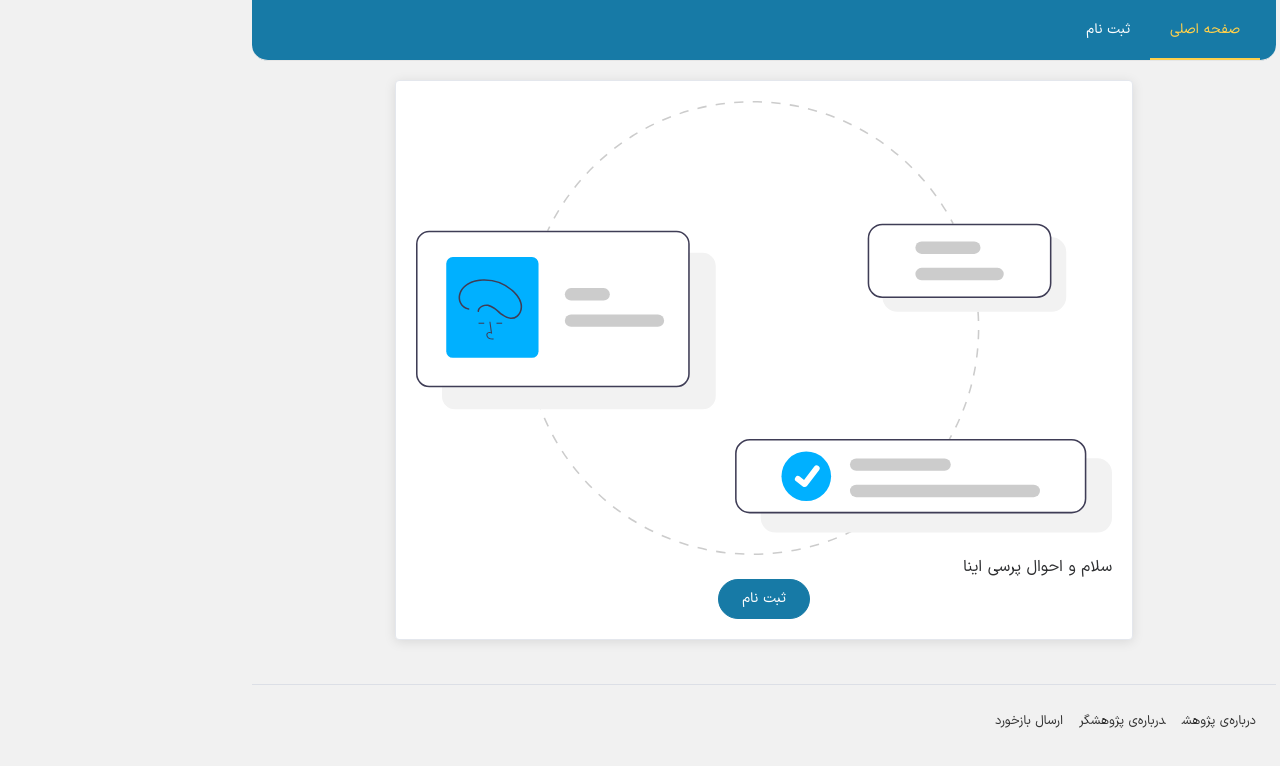
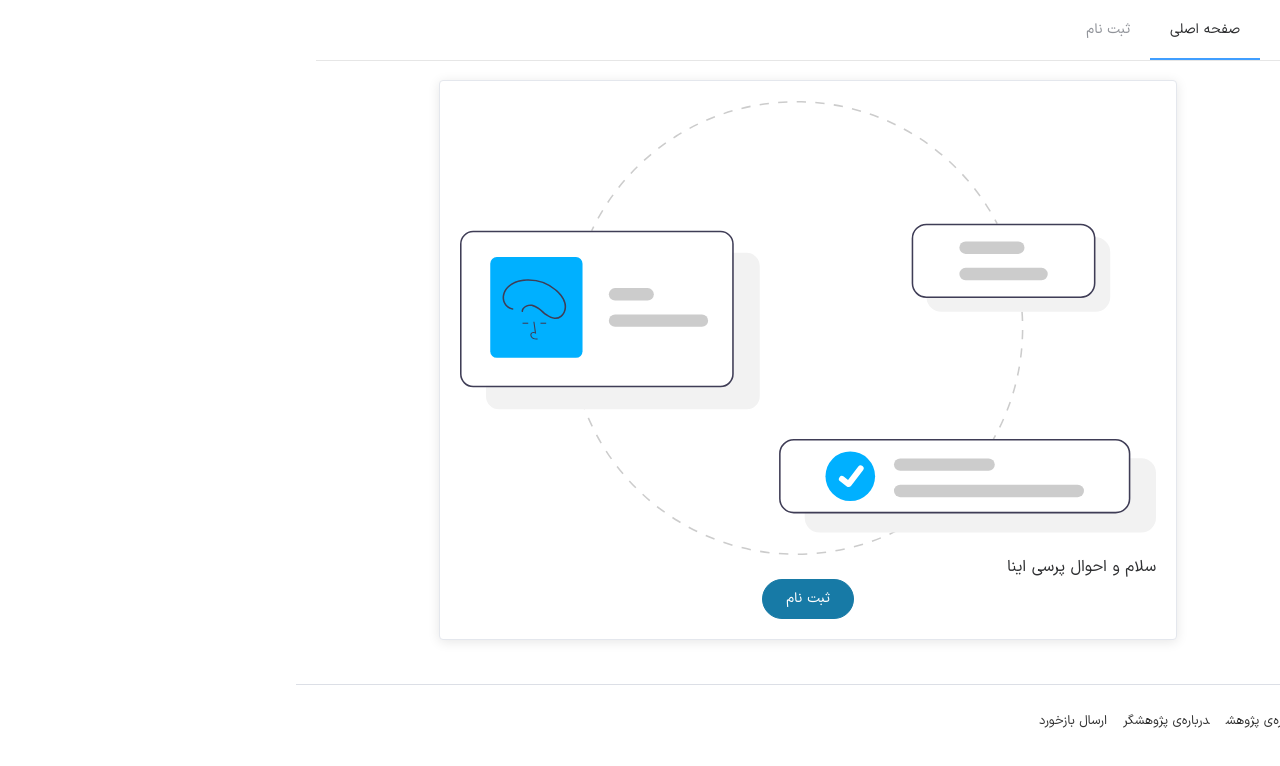
Before and after one commit to ashkantaravati/thesis-survey-app-front, a Vue app: page / in a window 1280 px wide. Shown: the top 766 px of the page. Built offline with nearby package versions, Linux system fonts and the light colour scheme.

Commit message:
update header style

```diff
--- a/src/App.vue
+++ b/src/App.vue
@@ -4,24 +4,21 @@
     <el-container class="body-container">
       <el-header class="header">
         <el-menu
-          :default-active="activeIndex2"
-          id="nav"
+          :default-active="activeIndex"
+          class="el-menu-demo"
+            id="nav"
           mode="horizontal"
           @select="handleSelect"
-          text-color="#fff"
-          active-text-color="#ffd04b"
         >
-          <el-menu-item index="1"
-            ><router-link :to="{ name: 'Home' }"
+          <el-menu-item index="1"><router-link :to="{ name: 'Home' }"
               >صفحه اصلی</router-link
-            ></el-menu-item
-          >
-          <el-menu-item index="2">
-            <router-link :to="{ name: 'RegisterLanding' }"
+            ></el-menu-item>
+          <el-menu-item index="2"><router-link :to="{ name: 'RegisterLanding' }"
               >ثبت نام</router-link
-            ></el-menu-item
-          >
+            ></el-menu-item>
+
         </el-menu>
+
       </el-header>
       <el-main>
         <el-row class="jc-center">
@@ -45,13 +42,7 @@ export default {
   data() {
     return {
       activeIndex: "1",
-      activeIndex2: "1",
     };
-  },
-  methods: {
-    handleSelect(key, keyPath) {
-      console.log(key, keyPath);
-    },
   },
 };
 </script>
@@ -70,7 +61,7 @@ body {
   font-size: 16px;
   line-height: 24px;
   color: #333;
-  background: rgb(241, 241, 241);
+  background: #fff;
 }
 a,
 a:hover,
@@ -84,19 +75,8 @@ a:focus {
     margin: 0 auto;
   }
 }
-.header {
-  padding: 0 !important;
-}
-
-.header ul {
-  padding: 0 1rem;
-  background-color: #177aa6 !important;
-
-  border-radius: 0 0 1rem 1rem;
-}
-.el-menu--horizontal > .el-menu-item {
+  .el-menu--horizontal > .el-menu-item {
   float: right !important;
-  background-color: transparent !important;
 }
 .el-main {
   min-height: 70vh;
```
